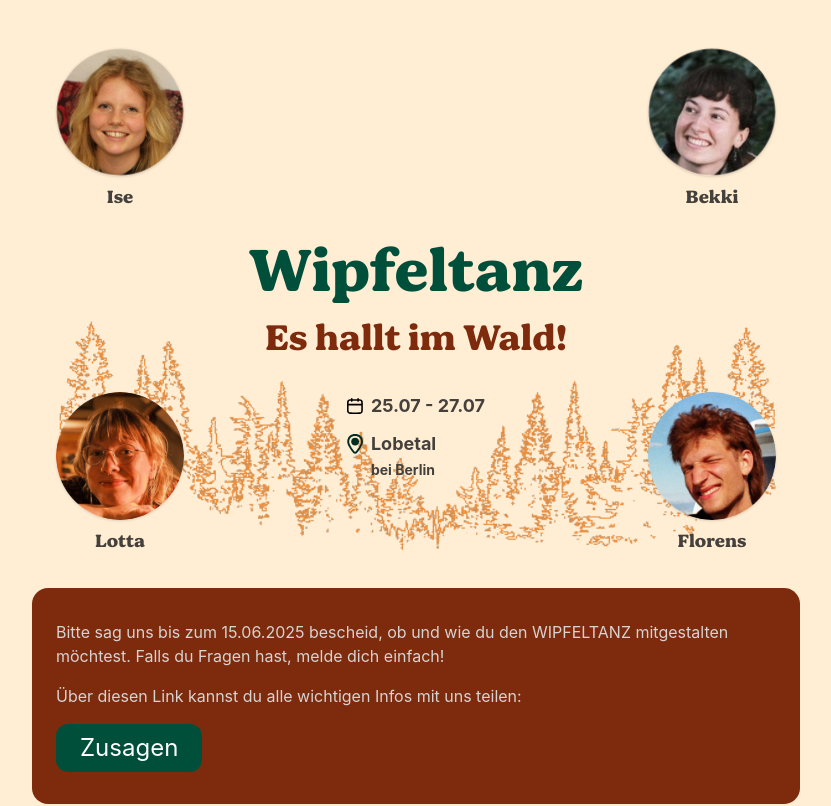
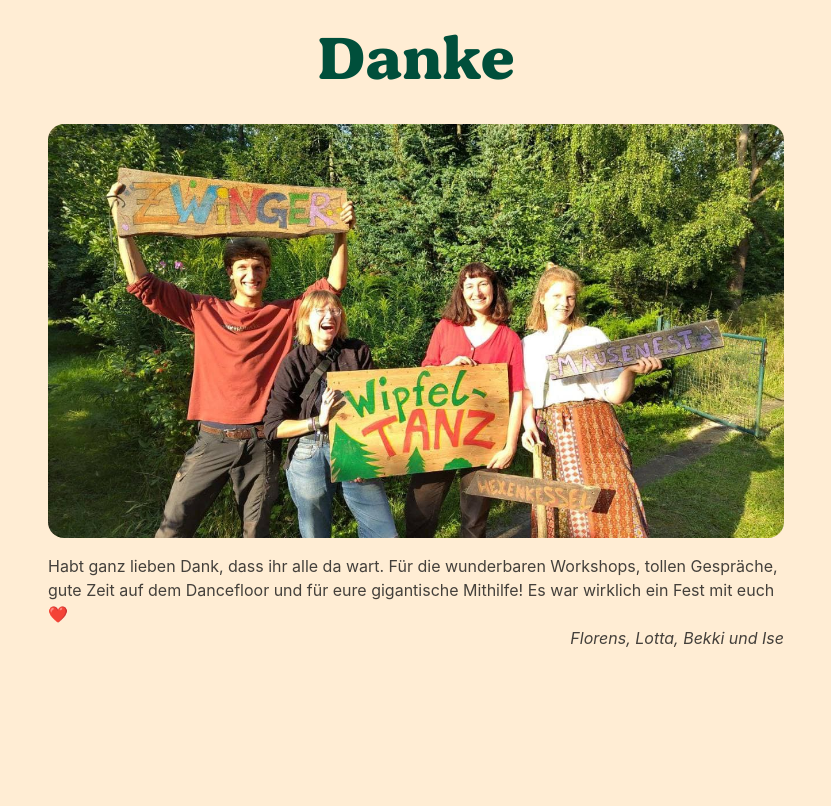
Before and after one commit to johannesschweig/wipfeltanz, a Vue app: page / in a window 1280 px wide. Shown: the top 806 px of the page, without its empty margins (224-1055 px from the left). Built offline with nearby package versions, Linux system fonts and the light colour scheme.

Commit message:
thanks message

```diff
--- a/src/App.vue
+++ b/src/App.vue
@@ -2,18 +2,11 @@
 import Tabbar from './components/Tabbar.vue'
 import Hero from './components/Hero.vue'
 import Welcome from './components/Welcome.vue'
+import Thanks from './components/Thanks.vue'
 </script>
 
 <template>
   <div class="max-w-3xl mx-auto">
-    <!-- Hero -->
-    <Hero />
-    <!-- Welcome -->
-    <Welcome />
-    <Tabbar />
-    <!-- Details -->
-    <div class="mx-3 md:mx-6">
-      <router-view />
-    </div>
+    <Thanks />
   </div>
 </template>
--- /dev/null
+++ b/src/components/Thanks.vue
@@ -0,0 +1,15 @@
+<template>
+  <div class="mt-8 mx-4">
+    <h1 class="text-5xl md:text-6xl mb-8 text-center font-slab">
+      <div class="text-emerald-900 mb-4">Danke</div>
+    </h1>
+    <img src="@/assets/bye.jpg" class="rounded-2xl mb-4" />
+    <p>
+      Habt ganz lieben Dank, dass ihr alle da wart. Für die wunderbaren Workshops, tollen Gespräche, gute Zeit auf dem
+      Dancefloor und für eure gigantische Mithilfe! Es war wirklich ein Fest mit euch ❤️
+    </p>
+    <p class="float-right italic">
+      Florens, Lotta, Bekki und Ise
+    </p>
+  </div>
+</template>
```
Also changed, not shown: src/assets/bye.jpg (added).
